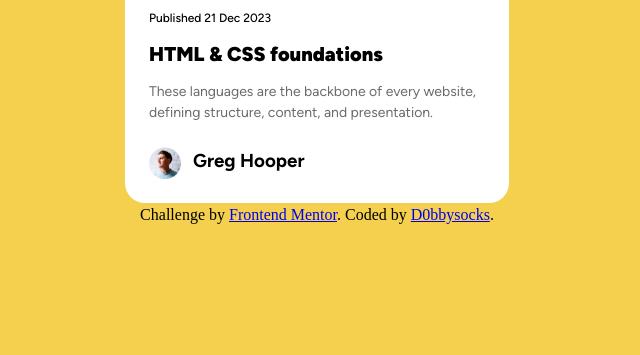
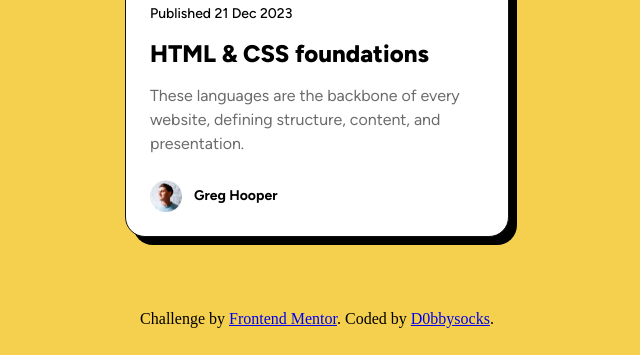
Before and after one commit to D0bbysocks/Blog-preview-card, a plain HTML site: page index.html in a window 1280 px wide. Shown: the part 445-800 px from the top of the page, without its empty margins (323-963 px from the left). Drawn offline with Linux system fonts and the light colour scheme.

Commit message:
finale changes

```diff
--- a/style.css
+++ b/style.css
@@ -32,23 +32,29 @@ body {
     min-height: 100vh;
     display: flex;
     flex-direction: column;
+    background-color: var(--yellow);
+}
+
+main {
+    flex: 1;
+    display: flex;
     justify-content: center;
     align-items: center;
-    background-color: var(--yellow);
 }
 
 .card-wrapper {
     display: flex;
     flex-direction: column;
-    width: 100%;
-    max-width: 384px;
+    width: clamp(300px, 80vw, 384px);
+    flex: 0 0 auto;
     margin: 0 auto;
     background-color: var(--white);
     font-family: "Figtree", sans-serif;
     padding: var(--space-300);
     border-radius: 1.25rem;
+    box-shadow: 8px 8px 0 0 #000000;
+    border: 1px solid var(--gray-950);
 }
-
 
 .card-wrapper > img.logo {
   display: block;
@@ -64,13 +70,13 @@ body {
     padding: var(--space-50) var(--space-150);
     background-color: var(--yellow);
     border-radius: var(--space-50);
-    font-size: .75rem;
+    font-size: clamp(0.75rem, 0.6rem + 0.5vw, 0.875rem);
     font-weight: 900;
     margin-top: var(--space-300);
 }
 
 .published {
-    font-size: 0.75rem;
+    font-size: clamp(0.75rem, 0.6rem + 0.5vw, 0.875rem);
     font-weight: 500;
     margin-top: var(--space-150);
 }
@@ -82,19 +88,49 @@ body {
 }
 
 .card-wrapper h1 {
-    font-size: 1.25rem;
-    font-weight: 900;
+    font-size: clamp(1.25rem, 1rem + 1vw, 1.5rem);
+    font-weight: 800;
     margin-top: var(--space-150);
+    user-select: none;
+}
+
+.card-wrapper h1:hover {
+    color: var(--yellow);
+    text-shadow: 0 0 4px var(--yellow);
+    cursor: pointer;
+}
+
+.card-wrapper h1:active {
+    text-shadow: 0 0 6px var(rgb(133, 75, 75));
 }
 
 .card-wrapper p {
-    font-size: .875rem;
+    font-size: clamp(0.875rem, 0.75rem + 0.5vw, 1rem);
     color: var(--gray-500);
     margin-top: var(--space-150);
 }
 
 .author {
     display: flex;
+    align-items: center;
     gap: var(--space-150);
     margin-top: var(--space-300);
 }
+
+.author h3 {
+    font-size: 14px;
+    user-select: none;
+}
+
+.author h3:hover {
+    color: var(--yellow);
+    text-shadow: 0 0 6px var(--yellow);
+}
+
+footer {
+    position: fixed;
+    inset-inline: 0;
+    bottom: 0;
+    text-align: center;
+    padding: var(--space-300);
+}
```
